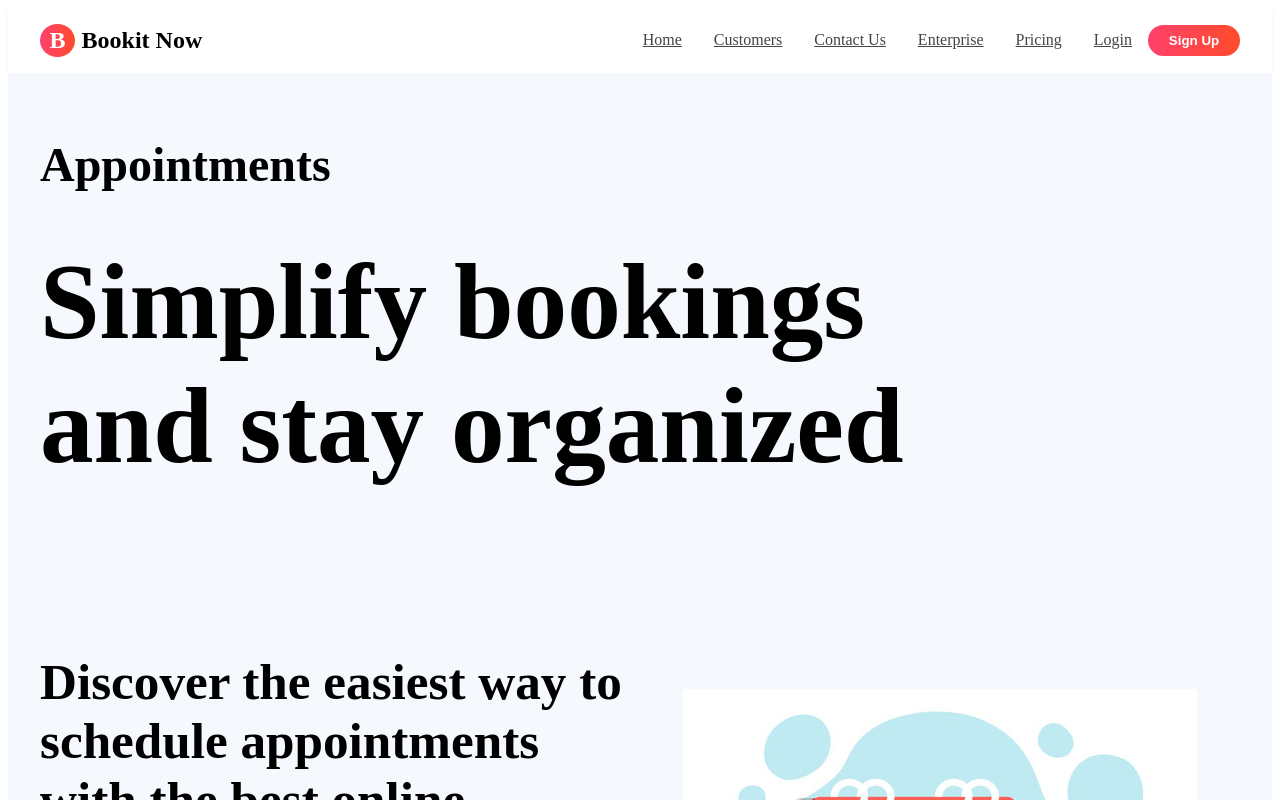
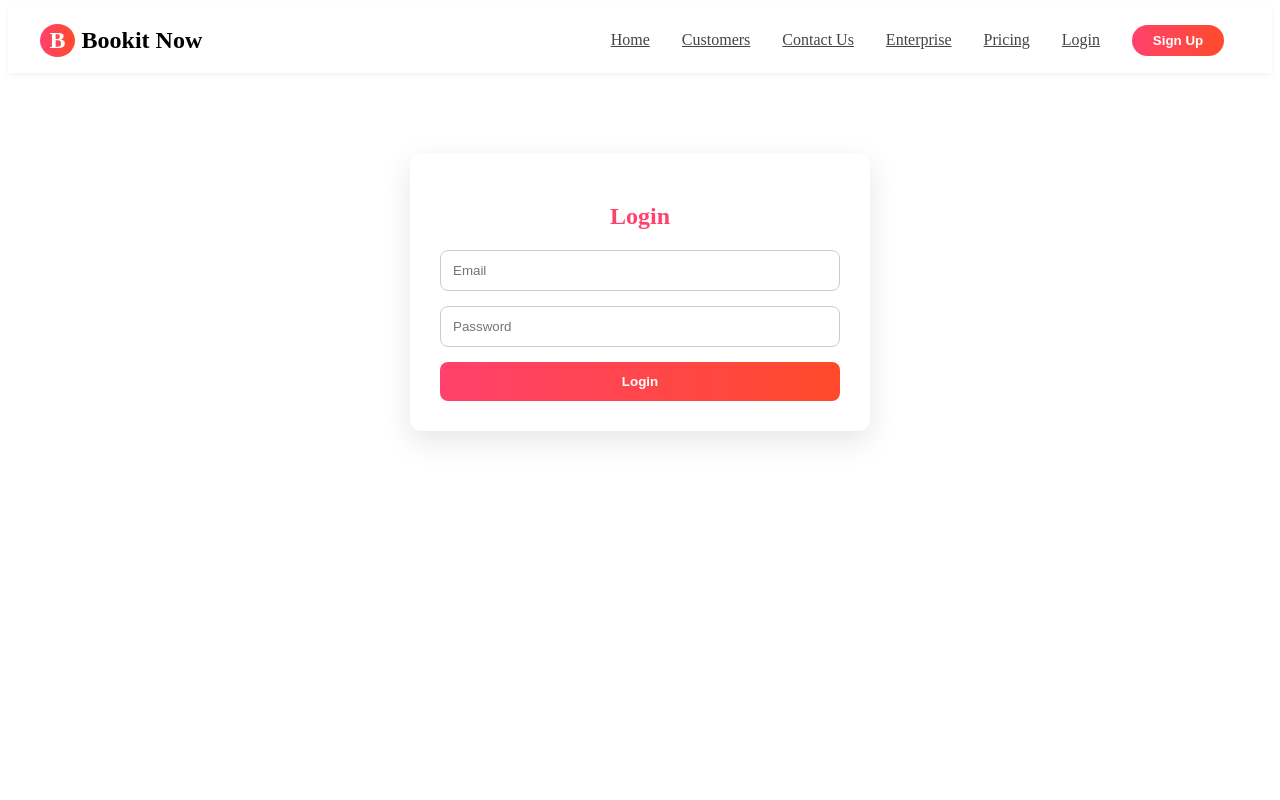
Before and after one commit to MounikaSahasra/Bookit-now, a React (Create React App) app: page /login in a window 1280 px wide. Shown: the top 800 px of the page. Built offline with nearby package versions, Linux system fonts and the light colour scheme.

Commit message:
Modified the App.js, Connected the login and signup page.

```diff
--- a/package.json
+++ b/package.json
@@ -9,6 +9,7 @@
     "@testing-library/user-event": "^13.5.0",
     "react": "^19.1.0",
     "react-dom": "^19.1.0",
+    "react-router-dom": "^7.6.2",
     "react-scripts": "^5.0.1",
     "web-vitals": "^2.1.4"
   },
--- a/src/App.js
+++ b/src/App.js
@@ -1,14 +1,39 @@
 import React from 'react';
+import {
+  BrowserRouter as Router,
+  Routes,
+  Route,
+  useLocation
+} from 'react-router-dom';
+
 import Navbar from './components/navbar.jsx';
 import Landing from './components/landing.jsx';
+import Login from './components/Login.js';
+import Signup from './components/SignUp.js';
 
-function App() {
+function Layout() {
+  const location = useLocation();
+  const isAuthPage = location.pathname === '/login' || location.pathname === '/signup';
+
   return (
     <>
       <Navbar />
-      <Landing />
+      <Routes>
+        <Route path="/" element={<Landing />} />
+        <Route path="/landing" element={<Landing />} />
+        <Route path="/login" element={<Login />} />
+        <Route path="/signup" element={<Signup />} />
+      </Routes>
     </>
   );
 }
 
+function App() {
+  return (
+    <Router>
+      <Layout />
+    </Router>
+  );
+}
+
 export default App;
--- a/src/components/Auth/SignUp.css
+++ b/src/components/Login.css
@@ -1,46 +1,48 @@
-.signup-container {
+.login-container {
   max-width: 400px;
   margin: 80px auto;
   padding: 30px;
   background-color: #fff;
   border-radius: 12px;
   box-shadow: 0 10px 30px rgba(0, 0, 0, 0.1);
-  animation: slideIn 0.4s ease-in;
+  animation: fadeIn 0.4s ease-in;
 }
 
-.signup-container h2 {
+.login-container h2 {
   text-align: center;
   margin-bottom: 20px;
-  color: #43cea2;
+  color: #ff416c; /* Pinkish-red title to match theme */
 }
 
-.signup-container form {
+.login-container form {
   display: flex;
   flex-direction: column;
 }
 
-.signup-container input {
+.login-container input {
   padding: 12px;
   margin-bottom: 15px;
   border-radius: 8px;
   border: 1px solid #ccc;
 }
 
-.signup-container button {
+.login-container button {
   padding: 12px;
-  background: #43cea2;
+  background: linear-gradient(to right, #ff416c, #ff4b2b); /* Gradient button */
   color: white;
   font-weight: bold;
   border: none;
   border-radius: 8px;
   cursor: pointer;
+  transition: all 0.3s ease-in-out;
 }
 
-.signup-container button:hover {
-  background: #2fb68b;
+.login-container button:hover {
+  opacity: 0.9;
+  transform: scale(1.03);
 }
 
-@keyframes slideIn {
+@keyframes fadeIn {
   from {
     opacity: 0;
     transform: translateY(20px);
--- a/src/components/Auth/Login.css
+++ b/src/components/SignUp.css
@@ -1,46 +1,48 @@
-.login-container {
+.signup-container {
   max-width: 400px;
   margin: 80px auto;
   padding: 30px;
   background-color: #fff;
   border-radius: 12px;
   box-shadow: 0 10px 30px rgba(0, 0, 0, 0.1);
-  animation: fadeIn 0.4s ease-in;
+  animation: slideIn 0.4s ease-in;
 }
 
-.login-container h2 {
+.signup-container h2 {
   text-align: center;
   margin-bottom: 20px;
-  color: #185a9d;
+  color: #ff416c; /* Pinkish red matching navbar */
 }
 
-.login-container form {
+.signup-container form {
   display: flex;
   flex-direction: column;
 }
 
-.login-container input {
+.signup-container input {
   padding: 12px;
   margin-bottom: 15px;
   border-radius: 8px;
   border: 1px solid #ccc;
 }
 
-.login-container button {
+.signup-container button {
   padding: 12px;
-  background: #185a9d;
+  background: linear-gradient(to right, #ff416c, #ff4b2b); /* Same as navbar */
   color: white;
   font-weight: bold;
   border: none;
   border-radius: 8px;
   cursor: pointer;
+  transition: all 0.3s ease-in-out;
 }
 
-.login-container button:hover {
-  background: #1471c2;
+.signup-container button:hover {
+  opacity: 0.9;
+  transform: scale(1.03);
 }
 
-@keyframes fadeIn {
+@keyframes slideIn {
   from {
     opacity: 0;
     transform: translateY(20px);
--- a/src/components/navbar.css
+++ b/src/components/navbar.css
@@ -36,4 +36,11 @@ nav a {
   padding: 0.5rem 1.3rem;
   border-radius: 999px;
   font-weight: 600;
+  cursor: pointer;
 }
+
+.signup-btn:hover {
+  opacity: 0.9;
+  transform: scale(1.03);
+  transition: all 0.2s ease-in-out;
+}
--- a/src/components/navbar.jsx
+++ b/src/components/navbar.jsx
@@ -1,5 +1,6 @@
 import React from 'react';
 import './navbar.css';
+import { Link } from 'react-router-dom';
 
 function Navbar() {
   return (
@@ -9,13 +10,13 @@ function Navbar() {
         <span className="logo-text">Bookit Now</span>
       </div>
       <nav>
-        <a href="#">Home</a>
+        <Link to="/landing">Home</Link>
         <a href="#">Customers</a>
         <a href="#">Contact Us</a>
         <a href="#">Enterprise</a>
         <a href="#">Pricing</a>
-        <a href="#">Login</a>
-        <button className="signup-btn">Sign Up</button>
+        <Link to="/login">Login</Link>
+        <Link to="/signup" ><button className="signup-btn">Sign Up</button></Link>
       </nav>
     </header>
   );
```
Also changed, not shown: src/components/Login.js (renamed from src/components/Auth/Login.js), src/components/SignUp.js (renamed from src/components/Auth/SignUp.js), 1 other file (tests, documents, lock files or other folders).
